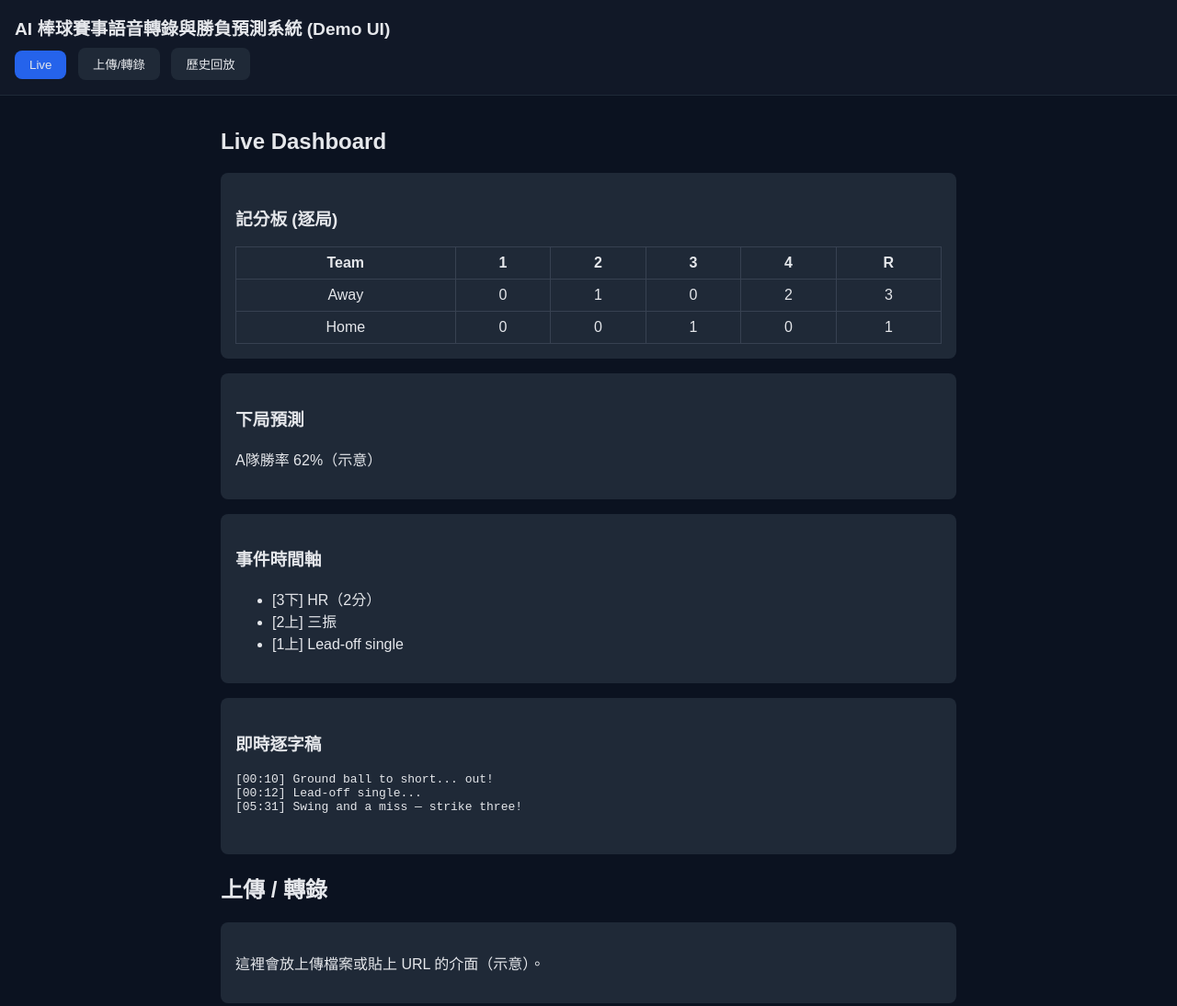
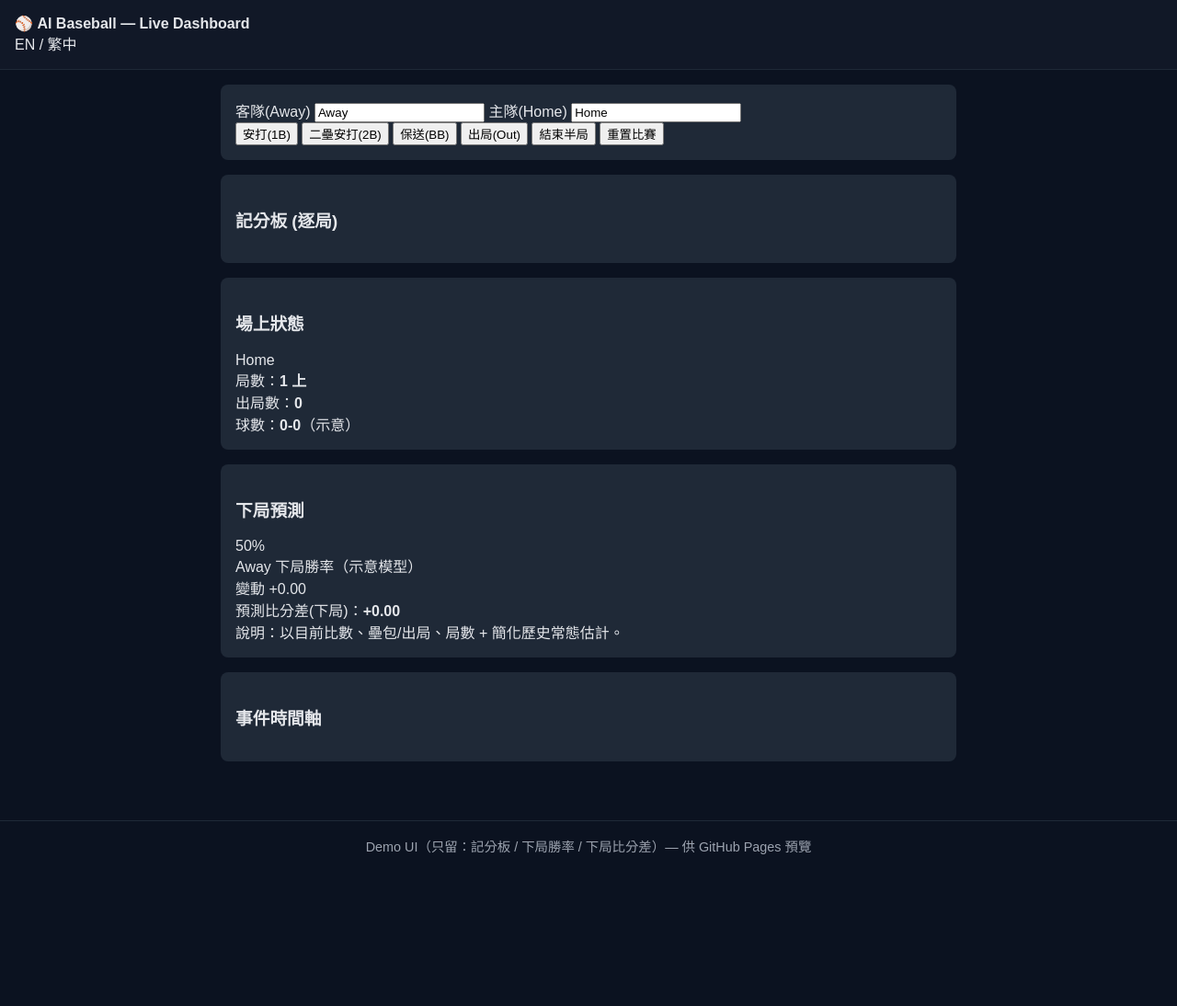
Before and after one commit to Stutter591/Stutter591.github.io, a plain HTML site: page index.html in a window 1280 px wide. Shown: the whole page at 92% size. After the commit the page ends 946 px from the top, so only its background shows below. Drawn offline with Linux system fonts and the light colour scheme.

Commit message:
Update index.html

```diff
--- a/index.html
+++ b/index.html
@@ -3,68 +3,96 @@
 <head>
   <meta charset="utf-8" />
   <meta name="viewport" content="width=device-width, initial-scale=1" />
-    <title>AI Baseball Live</title>
+  <title>AI Baseball — Live Dashboard</title>
   <link rel="stylesheet" href="styles.css" />
 </head>
 <body>
-    <!-- 頁首 -->
   <header class="header">
-      <h1>AI 棒球賽事語音轉錄與勝負預測系統 (Demo UI)</h1>
-      <nav>
-        <button data-tab="live" class="active">Live</button>
-        <button data-tab="upload">上傳/轉錄</button>
-        <button data-tab="history">歷史回放</button>
-      </nav>
+    <div class="container row between">
+      <div class="row gap">
+        <span class="logo">⚾</span>
+        <strong>AI Baseball — Live Dashboard</strong>
+      </div>
+      <div class="small">EN / 繁中</div>
+    </div>
   </header>
 
-    <!-- 主內容 -->
-    <main>
-      <!-- Live Tab -->
-      <section id="tab-live" class="tab active">
-        <h2>Live Dashboard</h2>
-        <div class="panel">
-          <h3>記分板 (逐局)</h3>
-          <table>
-            <thead>
-              <tr>
-                <th>Team</th><th>1</th><th>2</th><th>3</th><th>4</th><th>R</th>
-              </tr>
-            </thead>
-            <tbody>
-              <tr><td>Away</td><td>0</td><td>1</td><td>0</td><td>2</td><td>3</td></tr>
-              <tr><td>Home</td><td>0</td><td>0</td><td>1</td><td>0</td><td>1</td></tr>
-            </tbody>
-          </table>
+  <main class="container main">
+    <!-- 控制列：選隊、手動事件 -->
+    <section class="panel">
+      <div class="row wrap between">
+        <div class="row gap">
+          <label>客隊(Away)
+            <input id="teamAway" value="Away" />
+          </label>
+          <label>主隊(Home)
+            <input id="teamHome" value="Home" />
+          </label>
         </div>
-        <div class="panel">
-          <h3>下局預測</h3>
-          <p>A隊勝率 62%（示意）</p>
+
+        <div class="row gap">
+          <button class="btn" data-evt="single">安打(1B)</button>
+          <button class="btn" data-evt="double">二壘安打(2B)</button>
+          <button class="btn" data-evt="walk">保送(BB)</button>
+          <button class="btn" data-evt="out">出局(Out)</button>
+          <button class="btn warning" id="endHalf">結束半局</button>
+          <button class="btn primary" id="reset">重置比賽</button>
         </div>
-        <div class="panel">
-          <h3>事件時間軸</h3>
-          <ul>
-            <li>[3下] HR（2分）</li>
-            <li>[2上] 三振</li>
-            <li>[1上] Lead-off single</li>
-          </ul>
-        </div>
-        <div class="panel">
-          <h3>即時逐字稿</h3>
-          <pre>
-[00:10] Ground ball to short... out!
-[00:12] Lead-off single...
-[05:31] Swing and a miss — strike three!
-          </pre>
       </div>
     </section>
 
-      <!-- Upload Tab -->
-      <section id="tab-upload" class="tab">
-        <h2>上傳 / 轉錄</h2>
+    <!-- 上半：記分板 + 壘包狀態 -->
+    <section class="grid grid-2">
       <div class="panel">
-          <p>這裡會放上傳檔案或貼上 URL 的介面（示意）。</p>
+        <h3 class="title">記分板 (逐局)</h3>
+        <table id="scoreTable" class="table"></table>
+      </div>
+
+      <div class="panel">
+        <h3 class="title">場上狀態</h3>
+        <div class="row between">
+          <div class="diamond">
+            <div class="diamond-outline"></div>
+            <div id="base2" class="base base-2"></div>
+            <div id="base3" class="base base-3"></div>
+            <div id="base1" class="base base-1"></div>
+            <div class="home">Home</div>
+          </div>
+          <div class="col gap">
+            <div class="pill">局數：<b id="inningLbl">1 上</b></div>
+            <div class="pill">出局數：<b id="outsLbl">0</b></div>
+            <div class="pill">球數：<b id="countLbl">0-0</b>（示意）</div>
+          </div>
+        </div>
       </div>
     </section>
 
-      <!-- History Tab -->
-      <section id="tab-history" class="tab">
+    <!-- 下半：下局預測 + 事件時間軸 -->
+    <section class="grid grid-2">
+      <div class="panel">
+        <h3 class="title">下局預測</h3>
+        <div class="row between">
+          <div>
+            <div class="big accent"><span id="winProbNext">50</span>%</div>
+            <div class="small" id="winProbLabel">Away 下局勝率（示意模型）</div>
+          </div>
+          <div class="badge" id="deltaBadge">變動 +0.00</div>
+        </div>
+        <div class="small mt">預測比分差(下局)：<b id="predDelta">+0.00</b></div>
+        <div class="small mt">說明：以目前比數、壘包/出局、局數 + 簡化歷史常態估計。</div>
+      </div>
+
+      <div class="panel">
+        <h3 class="title">事件時間軸</h3>
+        <ul id="timeline" class="timeline"></ul>
+      </div>
+    </section>
+  </main>
+
+  <footer class="container footer small">
+    Demo UI（只留：記分板 / 下局勝率 / 下局比分差）— 供 GitHub Pages 預覽
+  </footer>
+
+  <script src="app.js"></script>
+</body>
+</html>
```
Lines whose indentation alone changed are shown as unchanged.
